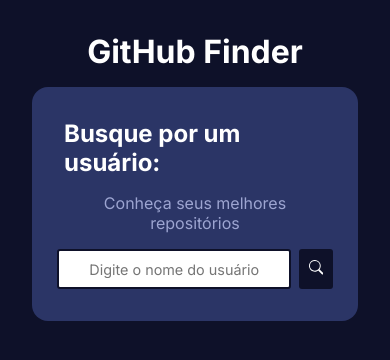
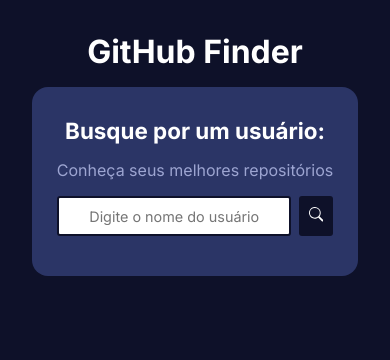
Before and after one commit to luizrodrigues12/github-finder, a React (Vite) app: page /#/ in a window 390 px wide. Shown: the top 360 px of the page. Built offline with nearby package versions, Linux system fonts and the light colour scheme.

Commit message:
Alterando tamanho das fontes.

```diff
--- a/src/App.tsx
+++ b/src/App.tsx
@@ -8,10 +8,6 @@
         <Route path="/" element={<Home />} />
       </Routes>
     </HashRouter>
-    // <div className={classes.app}>
-    //   <h1 className={classes.app__h1}>GitHub Finder</h1>
-    //   <Outlet />
-    // </div>
   );
 }
 
--- a/src/components/Search.module.css
+++ b/src/components/Search.module.css
@@ -1,6 +1,8 @@
 .search {
   background-color: #2b3566;
-  padding: 2rem;
+  padding: 10px;
+  padding-top: 30px;
+  padding-bottom: 40px;
   border-radius: 1rem;
   display: flex;
   flex-direction: column;
@@ -12,6 +14,10 @@
 
 .search__p {
   color: #9da5d1;
+}
+
+.search h2 {
+  font-size: 1.5em;
 }
 
 .search__container {
@@ -37,3 +43,13 @@
 .search__container__input {
   border: 2px solid #0e1129;
 }
+
+@media (max-width: 768px) {
+  .search h2 {
+    font-size: 1.4em;
+  }
+
+  .search__p {
+    font-size: 1em;
+  }
+}
```
